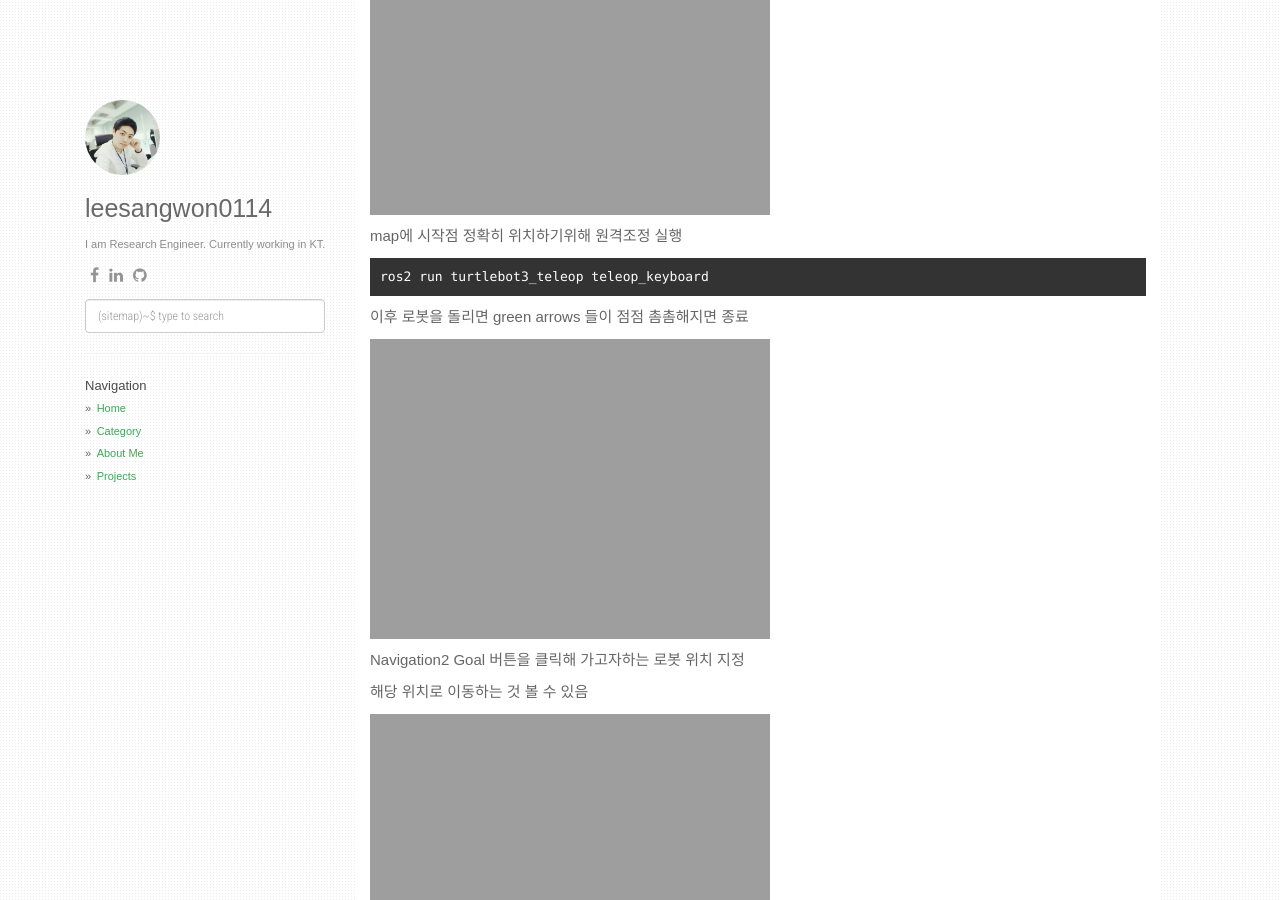
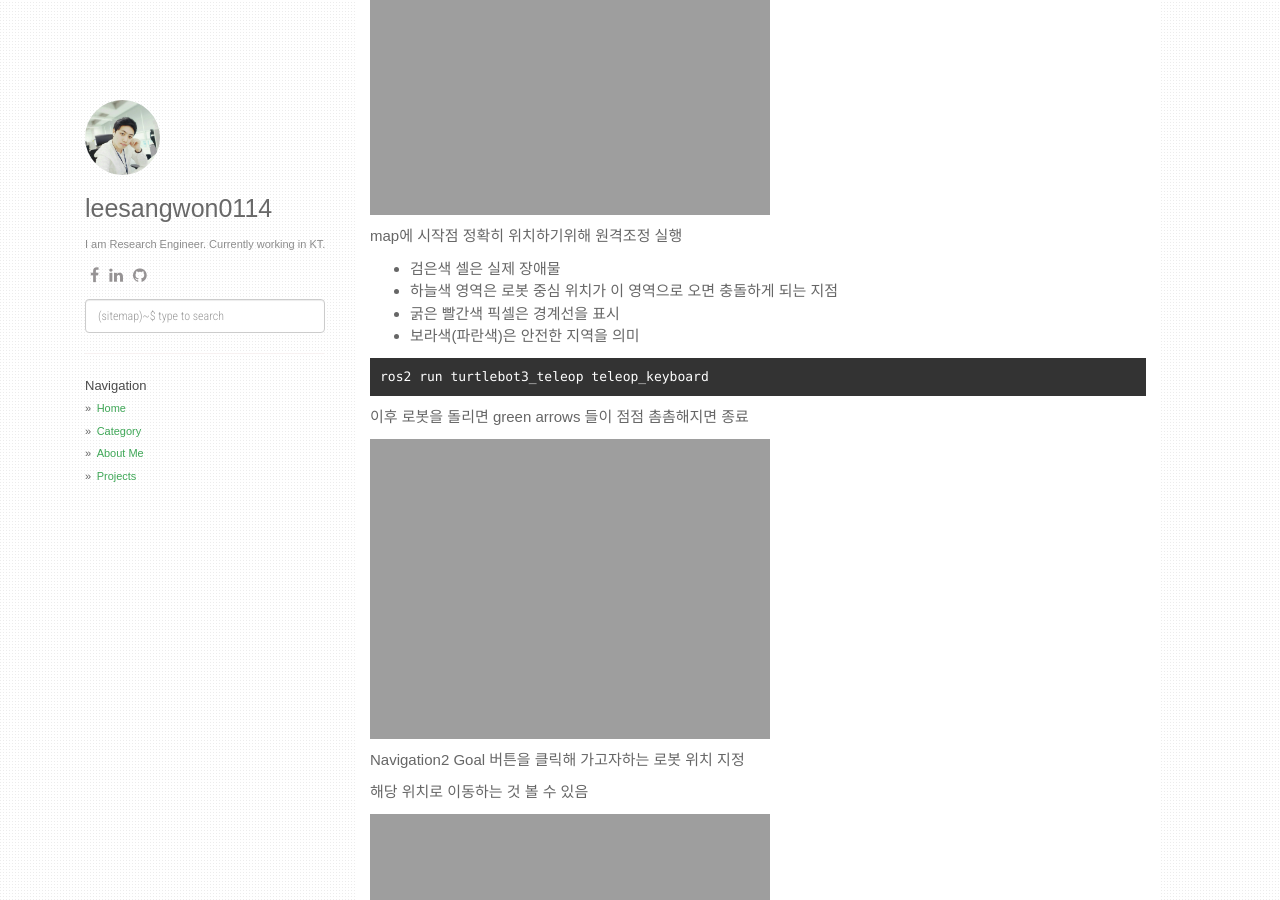
Before and after one commit to leesangwon0114/leesangwon0114.github.io, a Jekyll site: the page built from _posts/2022-01-19-ROS2_TurtleBot3_10.Navigation구동.markdown, in a window 1280 px wide and 900 px high, scrolled down 1177 px. Built offline with Jekyll 4.4.1, drawn with Linux system fonts in a browser that asks for light colours; nearby versions of some CDN libraries; comment, search, counter and statistics services are not loaded.

Commit message:
Update 2022-01-19-ROS2_TurtleBot3_10.Navigation구동.markdown

````diff
--- a/_posts/2022-01-19-ROS2_TurtleBot3_10.Navigation구동.markdown
+++ b/_posts/2022-01-19-ROS2_TurtleBot3_10.Navigation구동.markdown
@@ -39,6 +39,11 @@ Rviz2 메뉴의 2D Pose Estimate 클릭
 
 map에 시작점 정확히 위치하기위해 원격조정 실행
 
+- 검은색 셀은 실제 장애물
+- 하늘색 영역은 로봇 중심 위치가 이 영역으로 오면 충돌하게 되는 지점
+- 굵은 빨간색 픽셀은 경계선을 표시
+- 보라색(파란색)은 안전한 지역을 의미
+
 ``` bash
 ros2 run turtlebot3_teleop teleop_keyboard
 ```
````
